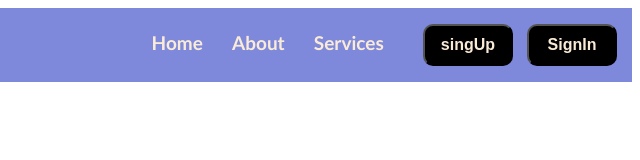
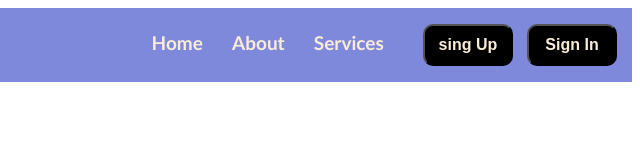
Before and after one commit to Tamilarasantamilu/Landing-page-UI-s, a plain HTML site: page landing page/nav.html in a window 1280 px wide. Shown: the full height of the page, 640-1280 px from the left. Drawn offline with Linux system fonts and the light colour scheme.

Commit message:
Update nav.html

```diff
--- a/landing page/nav.html
+++ b/landing page/nav.html
@@ -61,8 +61,8 @@
                 <li><a href="#">Home</a></li>
                 <li><a href="#">About</a></li>
                 <li><a href="#">Services</a></li>
-                <button><a href="#">singUp</a></button>
-                <button><a href="#">SignIn</a></button>
+                <button><a href="#">sing Up</a></button>
+                <button><a href="#">Sign In</a></button>
             </ul>
         </div>
     </nav>
```
